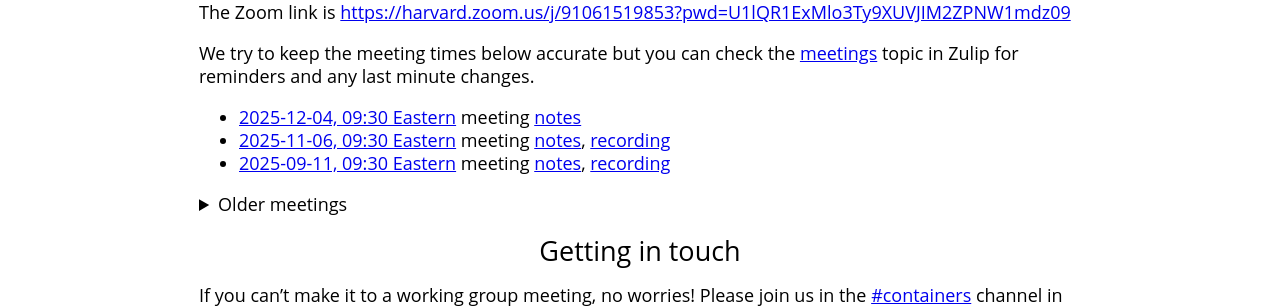
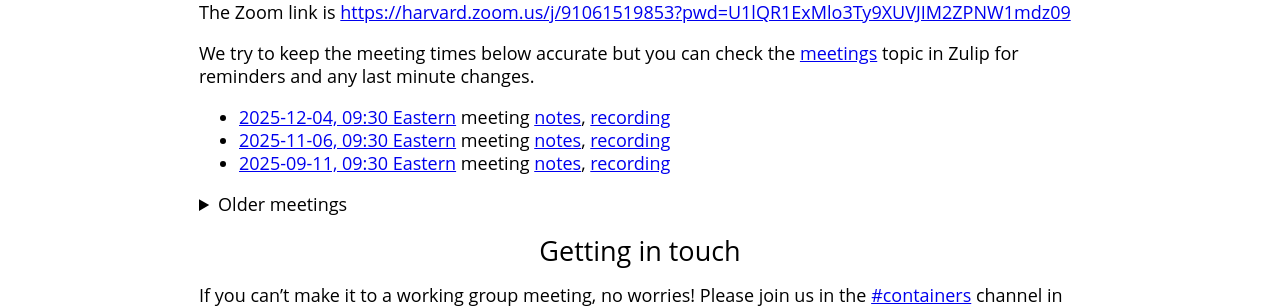
Before and after one commit to gdcc/ct.gdcc.io, a Jekyll site: the page built from index.md, in a window 1280 px wide and 900 px high, scrolled down 724 px. Shown: the part 155-463 px from the top of the window. Built offline with Jekyll 4.4.1, drawn with Linux system fonts in a browser that asks for light colours; our own code applies the rules of GitHub Pages for plain Markdown files.

Commit message:
add recording

```diff
--- a/index.md
+++ b/index.md
@@ -25,7 +25,7 @@ The Zoom link is <https://harvard.zoom.us/j/91061519853?pwd=U1lQR1ExMlo3Ty9XUVJI
 
 We try to keep the meeting times below accurate but you can check the [meetings](https://dataverse.zulipchat.com/#narrow/channel/375812-containers/topic/meetings) topic in Zulip for reminders and any last minute changes.
 
-- [2025-12-04, 09:30 Eastern](https://time.is/compare/0930_04_Dec_2025_in_Boston) meeting [notes](https://docs.google.com/document/d/1qXRj6JBsgV21mw5CkL_CMpa3gqbPvpO14p8CSwko2Sk/edit?usp=sharing)
+- [2025-12-04, 09:30 Eastern](https://time.is/compare/0930_04_Dec_2025_in_Boston) meeting [notes](https://docs.google.com/document/d/1qXRj6JBsgV21mw5CkL_CMpa3gqbPvpO14p8CSwko2Sk/edit?usp=sharing), [recording](https://harvard.zoom.us/rec/share/Cn0IsSWH0_lrJ1TqpnHW8qhyeDcQxWNV59WnZzbAQIpjtSXNttdDG3myOug7-jYw.mzZ6LQAn53kTddQH)
 - [2025-11-06, 09:30 Eastern](https://time.is/compare/0930_06_Nov_2025_in_Boston) meeting [notes](https://docs.google.com/document/d/1BoGYzNr9F1jSU9c3DOQRFZZwGY_hwErgoQMjCpIwz74/edit?usp=sharing), [recording](https://harvard.zoom.us/rec/share/qw5BTHsX132xEYBue7rKrPx6n7_3oL1J5AoOz40y9STlp_z_cuHM2qbTcOtWuaDG.34EEw9prY2HxDp9c)
 - [2025-09-11, 09:30 Eastern](https://time.is/compare/0930_11_Sep_2025_in_Boston) meeting [notes](https://docs.google.com/document/d/1Ggf1J-juzuYVAUtHPzSc6NEQsIK6Ql4RglA-i69DfmU/edit?usp=sharing), [recording](https://harvard.zoom.us/rec/share/JOX0tNKM-CCQ6VBqdABchxZcmH9JZEhZWkykJSKJqPvTjYhsn39ZF_r1ppf18-LS.ZXxP3i3mzSD19sjt)
 
```
